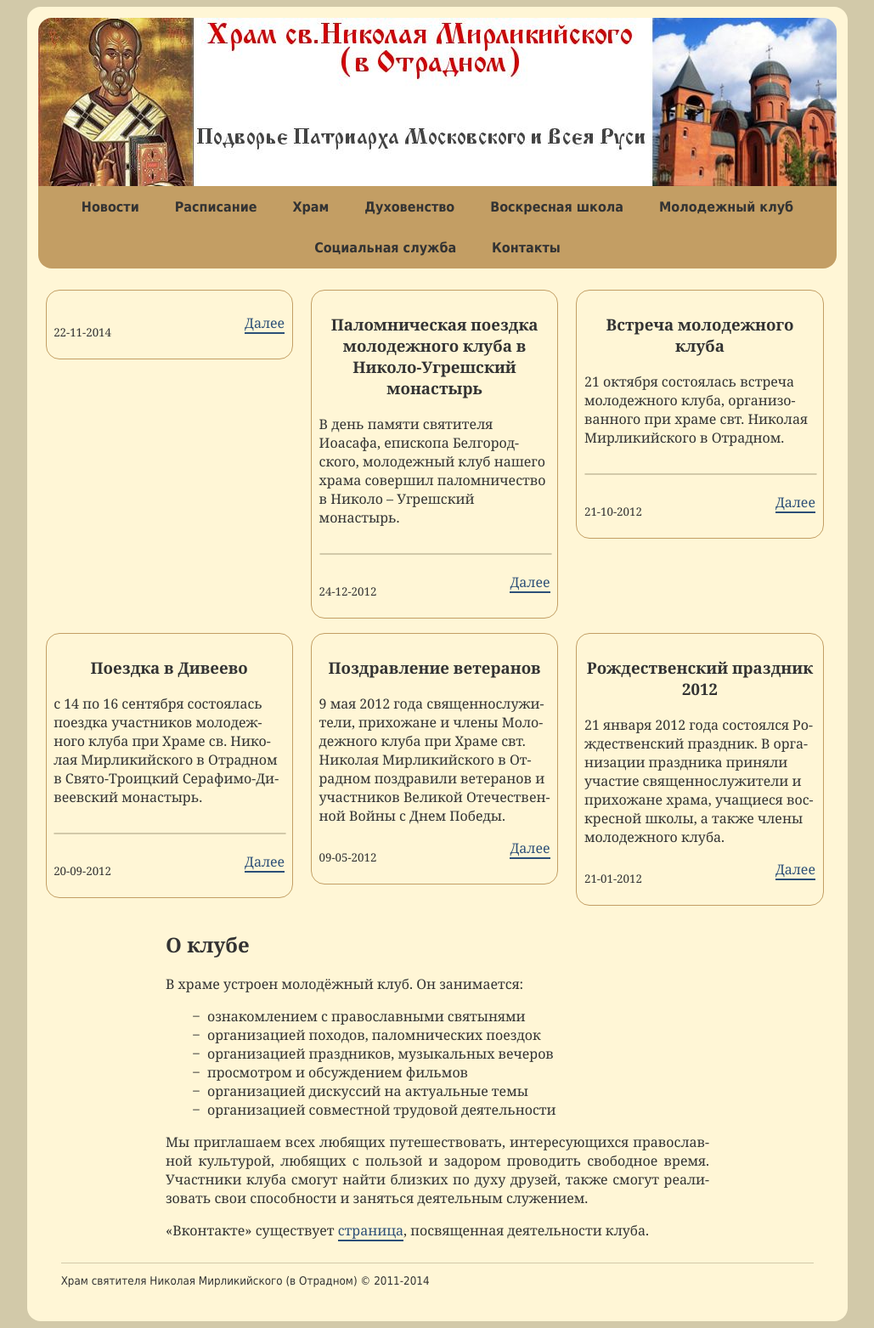
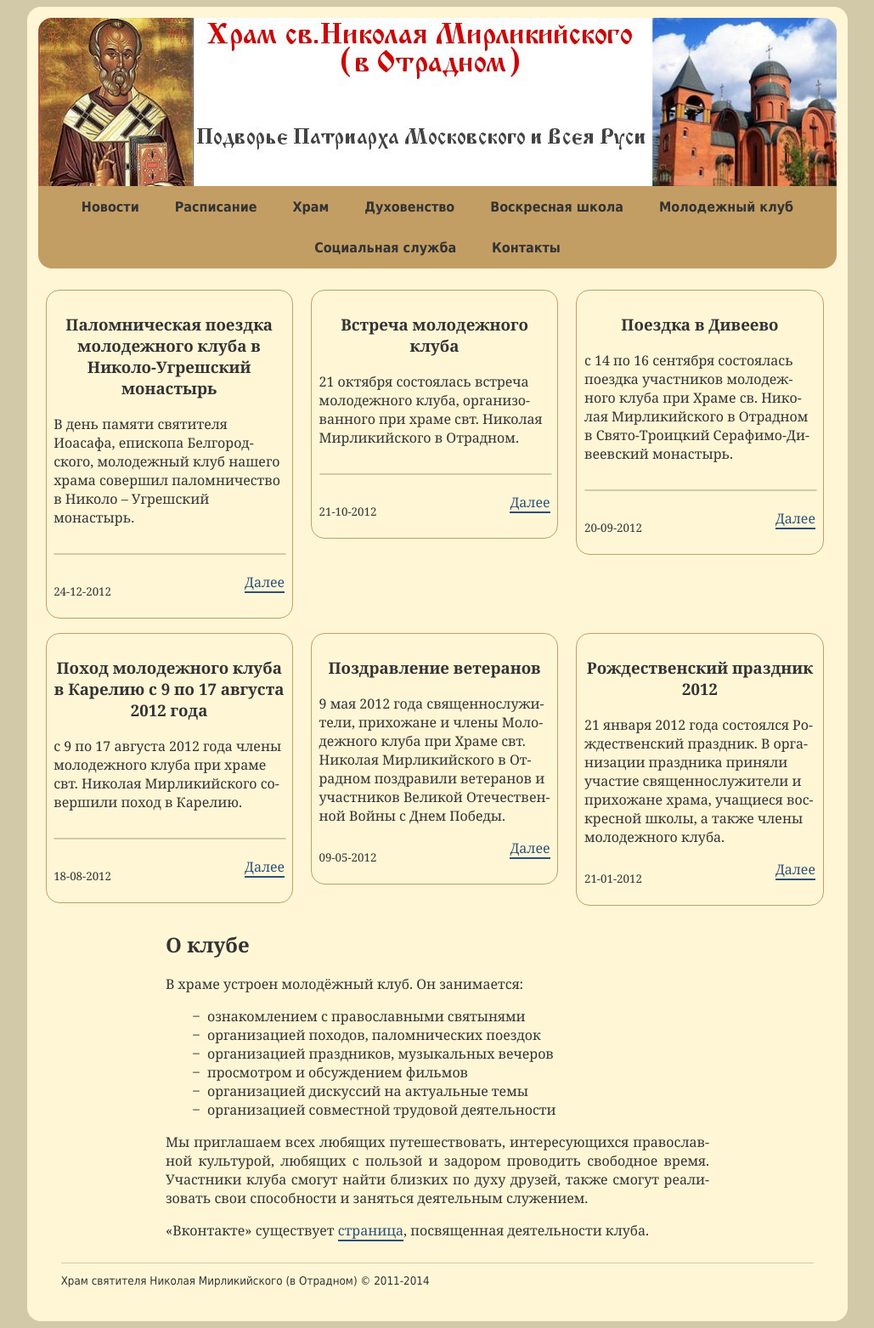
Before and after one commit to hramotradnoe/hramotradnoe.github.io, a Jekyll site: the page built from club/index.html, in a window 1280 px wide. Shown: the whole page at 85% size, without its empty margins (125-1154 px from the left). Built offline with Jekyll 4.4.1, drawn with Linux system fonts in a browser that asks for light colours.

Commit message:
убрано двоеточие в название файла

```diff
--- a/club/_posts/2012-08-18-karelia.md
+++ b/club/_posts/2012-08-18-karelia.md
@@ -1,6 +1,6 @@
 ---
 layout  : post
-title   : Молодежный клуб: поход в Карелию с 9 по 17 августа 2012 года
+title   : Поход молодежного клуба в Карелию с 9 по 17 августа 2012 года
 album   : yes
 ---
 с 9 по 17 августа 2012 года члены молодежного клуба при храме свт. Николая Мирликийского совершили поход в Карелию.
```
